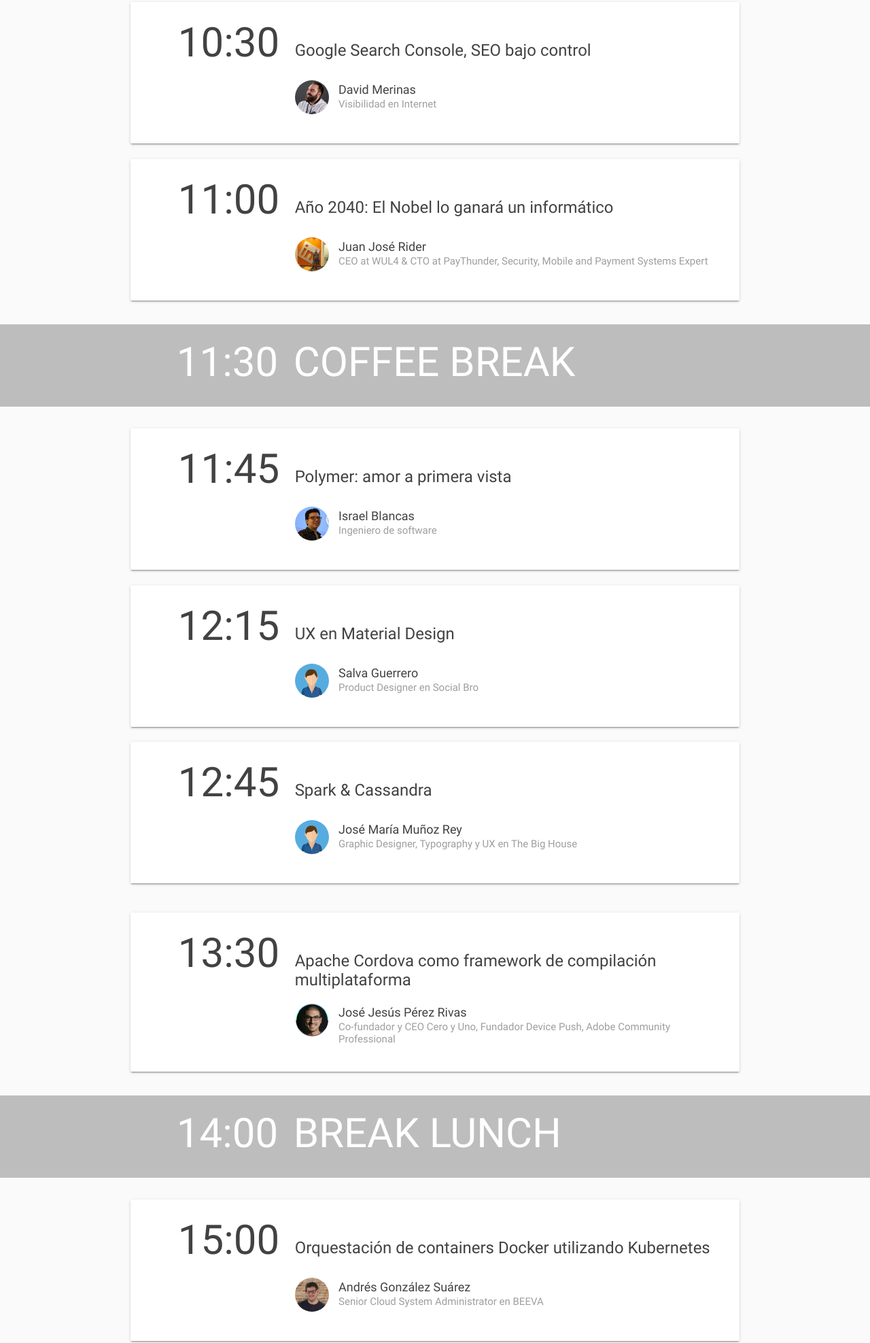
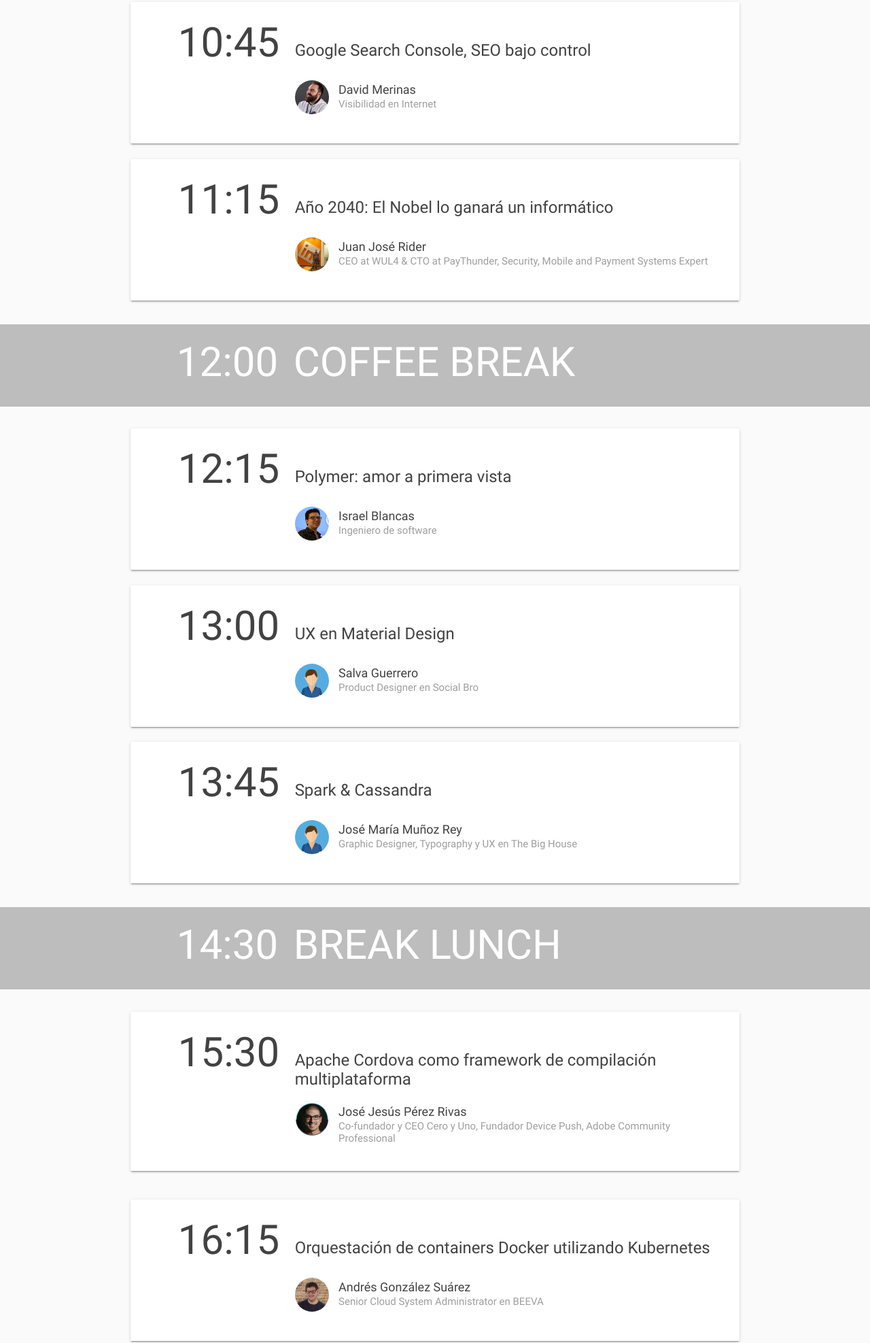
Before and after one commit to GDGCordoba/devfest, a website: page index.html in a window 1280 px wide. Shown: the part 2267-4242 px from the top of the page at 68% size. Drawn offline with nearby package versions, Linux system fonts and the light colour scheme; some packages are replaced by stand-ins of ours.

Commit message:
Changing schedule

```diff
--- a/index.html
+++ b/index.html
@@ -252,7 +252,7 @@
                                 <div class="card-content">
                                     <div class="row dt-row dt-program-item">
                                         <div class="col s3 dt-program-hour grey-text text-darken-3">
-                                            10:30
+                                            10:45
                                         </div>
                                         <div class="col s9 dt-program-title grey-text text-darken-3">
                                             Google Search Console, SEO bajo control
@@ -283,7 +283,7 @@
                                 <div class="card-content">
                                     <div class="row dt-row dt-program-item">
                                         <div class="col s3 dt-program-hour grey-text text-darken-3">
-                                            11:00
+                                            11:15
                                         </div>
                                         <div class="col s9 dt-program-title grey-text text-darken-3">
                                             Año 2040: El Nobel lo ganará un informático
@@ -315,7 +315,7 @@
                     <div class="container dt-program-break-container">
                         <div class="row dt-row">
                             <div class="col s3 white-text dt-program-hour">
-                                11:30
+                                12:00
                             </div>
                             <div class="col s9 white-text dt-program-break-title">
                                 COFFEE BREAK
@@ -330,7 +330,7 @@
                                 <div class="card-content">
                                     <div class="row dt-row dt-program-item">
                                         <div class="col s3 dt-program-hour grey-text text-darken-3">
-                                            11:45
+                                            12:15
                                         </div>
                                         <div class="col s9 dt-program-title grey-text text-darken-3">
                                             Polymer: amor a primera vista
@@ -361,7 +361,7 @@
                                 <div class="card-content">
                                     <div class="row dt-row dt-program-item">
                                         <div class="col s3 dt-program-hour grey-text text-darken-3">
-                                            12:15
+                                            13:00
                                         </div>
                                         <div class="col s9 dt-program-title grey-text text-darken-3">
                                             UX en Material Design
@@ -392,7 +392,7 @@
                                 <div class="card-content">
                                     <div class="row dt-row dt-program-item">
                                         <div class="col s3 dt-program-hour grey-text text-darken-3">
-                                            12:45
+                                            13:45
                                         </div>
                                         <div class="col s9 dt-program-title grey-text text-darken-3">
                                             Spark & Cassandra
@@ -421,6 +421,19 @@
                     </div>
                 </div>
 
+                <div class="grey lighten-1">
+                    <div class="container dt-program-break-container">
+                        <div class="row dt-row">
+                            <div class="col s3 white-text dt-program-hour">
+                                14:30
+                            </div>
+                            <div class="col s9 white-text dt-program-break-title">
+                                BREAK LUNCH
+                            </div>
+                        </div>
+                    </div>
+                </div>
+
                 <div class="container">
                     <div class="row">
                         <div class="col s12 wow slideInRight" data-wow-offset="100">
@@ -428,7 +441,7 @@
                                 <div class="card-content">
                                     <div class="row dt-row dt-program-item">
                                         <div class="col s3 dt-program-hour grey-text text-darken-3">
-                                            13:30
+                                            15:30
                                         </div>
                                         <div class="col s9 dt-program-title grey-text text-darken-3">
                                             Apache Cordova como framework de compilación multiplataforma
@@ -456,18 +469,7 @@
                         </div>
                     </div>
                 </div>
-                <div class="grey lighten-1">
-                    <div class="container dt-program-break-container">
-                        <div class="row dt-row">
-                            <div class="col s3 white-text dt-program-hour">
-                                14:00
-                            </div>
-                            <div class="col s9 white-text dt-program-break-title">
-                                BREAK LUNCH
-                            </div>
-                        </div>
-                    </div>
-                </div>
+
                 <div class="container">
                     <div class="row">
                         <div class="col s12 wow slideInRight" data-wow-offset="100">
@@ -475,7 +477,7 @@
                                 <div class="card-content">
                                     <div class="row dt-row dt-program-item">
                                         <div class="col s3 dt-program-hour grey-text text-darken-3">
-                                            15:00
+                                            16:15
                                         </div>
                                         <div class="col s9 dt-program-title grey-text text-darken-3">
                                             Orquestación de containers Docker utilizando Kubernetes
@@ -506,7 +508,7 @@
                                 <div class="card-content">
                                     <div class="row dt-row dt-program-item">
                                         <div class="col s3 dt-program-hour grey-text text-darken-3">
-                                            15:30
+                                            17:00
                                         </div>
                                         <div class="col s9 dt-program-title grey-text text-darken-3">
                                             Como adoptar un desarrollo modular y no morir en el intento
```
